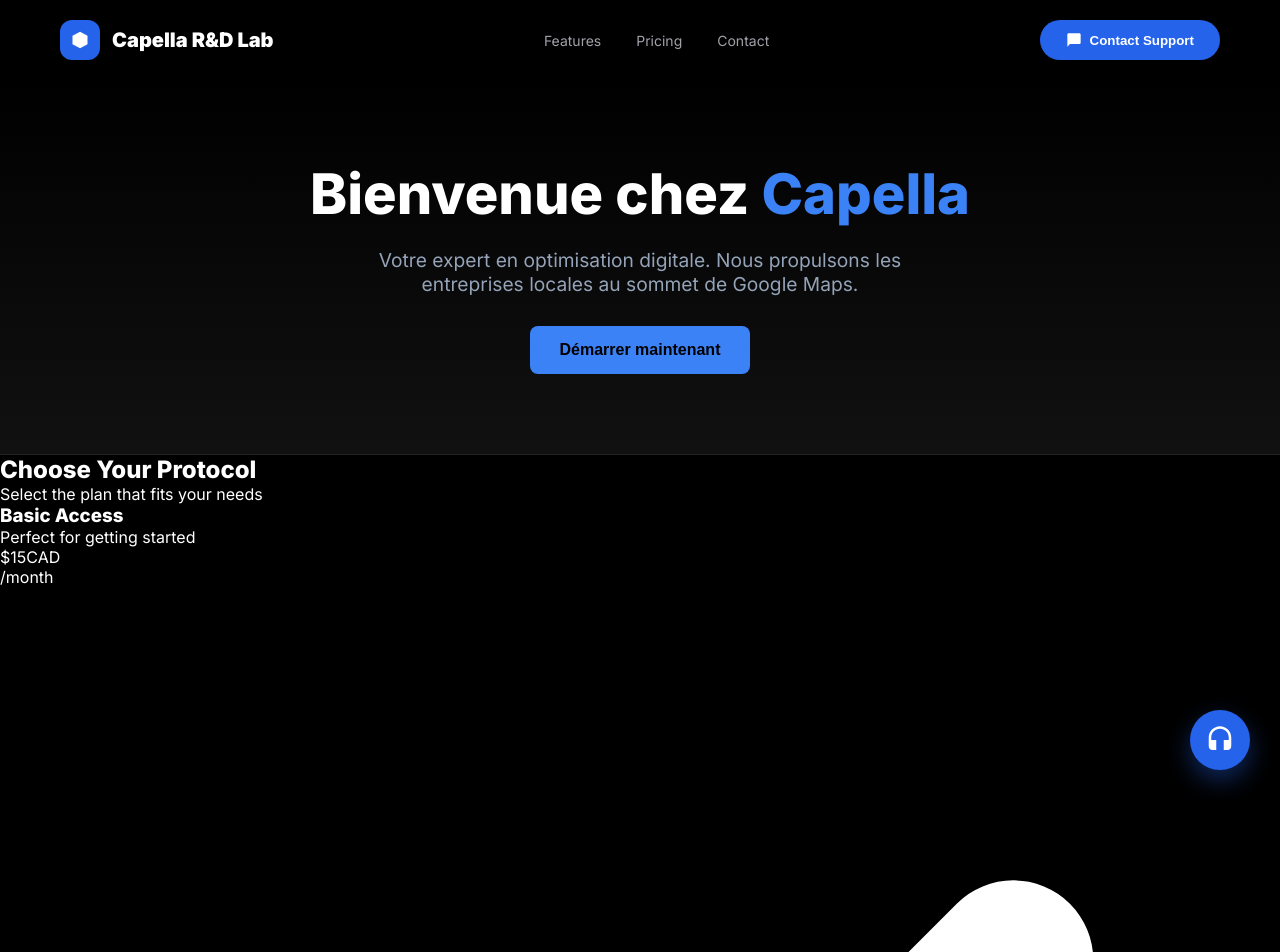
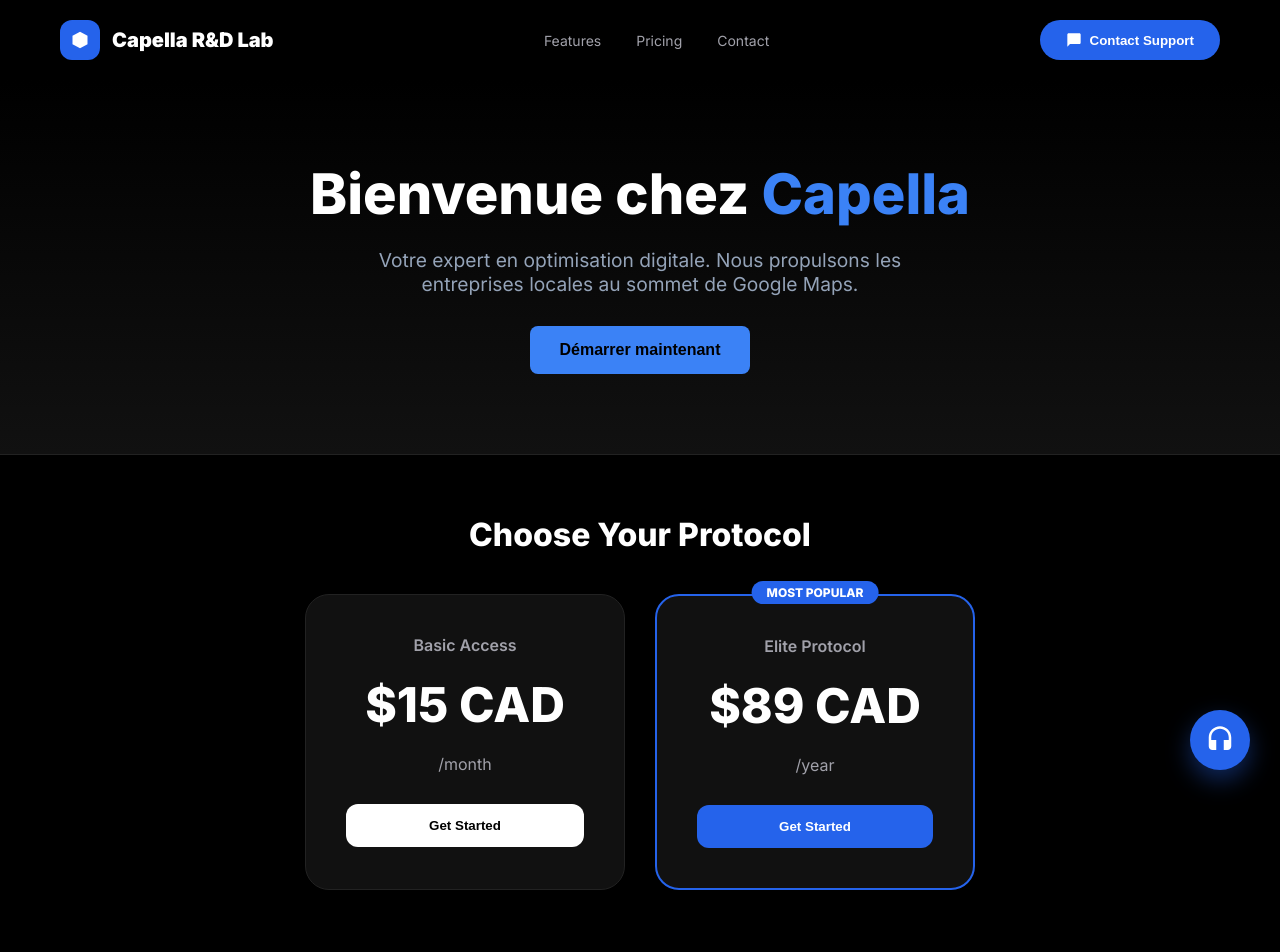
Before and after one commit to moh-tech244/capella-web, a React (Vite) app: page / in a window 1280 px wide. Shown: the top 952 px of the page. Built offline with nearby package versions, Linux system fonts and the light colour scheme.

Commit message:
Update Pricing.tsx

```diff
--- a/src/components/Pricing.tsx
+++ b/src/components/Pricing.tsx
@@ -1,105 +1,87 @@
 import React from 'react';
 
-const PRICING_DATA = [
-  {
-    title: "Basic Access",
-    price: "15",
-    currency: "CAD",
-    period: "/month",
-    description: "Perfect for getting started",
-    features: ["1 Month Access", "4K Quality", "Standard Support", "5,000 Channels"],
-    buttonText: "Get Started",
-    highlight: false
-  },
-  {
-    title: "Standard Pack",
-    price: "60",
-    currency: "CAD",
-    period: "/6 months",
-    description: "Most popular choice",
-    features: ["6 Months Access", "Priority Bandwidth", "24/7 Support", "10,000 Channels"],
-    buttonText: "Get Started",
-    highlight: true,
-    badge: "Most Popular"
-  },
-  {
-    title: "Elite Protocol",
-    price: "89",
-    currency: "CAD",
-    period: "/year",
-    description: "Maximum performance",
-    features: ["12 Months + 1 Free", "Maximum Stability", "Instant Activation", "15,000 Channels"],
-    buttonText: "Get Started",
-    highlight: false
-  }
-];
+export default function Pricing() {
+  return (
+    <section style={{ padding: '60px 20px', textAlign: 'center' }}>
+      <h2 style={{ fontSize: '32px', fontWeight: '800', marginBottom: '40px' }}>
+        Choose Your Protocol
+      </h2>
 
-const PricingCard = ({ plan }) => (
-  <div className={`relative flex flex-col p-8 rounded-3xl border transition-all duration-300 ${
-    plan.highlight
-    ? 'border-blue-600 bg-zinc-900/40 shadow-[0_0_30px_rgba(37,99,235,0.2)] scale-105 z-10'
-    : 'border-zinc-800 bg-zinc-900/20 hover:border-zinc-700'
-  }`}>
-    {plan.highlight && (
-      <div className="absolute -top-4 left-1/2 -translate-x-1/2 bg-blue-600 text-white text-[10px] font-bold px-4 py-1.5 rounded-full uppercase tracking-widest shadow-lg">
-        {plan.badge}
+      <div style={{
+        display: 'flex',
+        justifyContent: 'center',
+        gap: '30px',
+        flexWrap: 'wrap',
+        maxWidth: '1100px',
+        margin: '0 auto'
+      }}>
+        {/* Carte Basic Access */}
+        <div style={{
+          backgroundColor: '#111',
+          border: '1px solid #222',
+          borderRadius: '24px',
+          padding: '40px',
+          width: '320px',
+          textAlign: 'center'
+        }}>
+          <p style={{ color: '#a1a1aa', fontWeight: '600', marginBottom: '10px' }}>Basic Access</p>
+          <h3 style={{ fontSize: '48px', fontWeight: '800', margin: '20px 0' }}>$15 CAD</h3>
+          <p style={{ color: '#a1a1aa', marginBottom: '30px' }}>/month</p>
+          <button style={{
+            width: '100%',
+            padding: '14px',
+            borderRadius: '12px',
+            border: 'none',
+            fontWeight: '700',
+            cursor: 'pointer',
+            backgroundColor: 'white',
+            color: 'black'
+          }}>
+            Get Started
+          </button>
+        </div>
+
+        {/* Carte Elite Protocol (Mise en avant) */}
+        <div style={{
+          backgroundColor: '#111',
+          border: '2px solid #2563eb',
+          borderRadius: '24px',
+          padding: '40px',
+          width: '320px',
+          textAlign: 'center',
+          position: 'relative'
+        }}>
+          <div style={{
+            position: 'absolute',
+            top: '-15px',
+            left: '50%',
+            transform: 'translateX(-50%)',
+            backgroundColor: '#2563eb',
+            color: 'white',
+            padding: '4px 15px',
+            borderRadius: '99px',
+            fontSize: '12px',
+            fontWeight: '700'
+          }}>
+            MOST POPULAR
+          </div>
+          <p style={{ color: '#a1a1aa', fontWeight: '600', marginBottom: '10px' }}>Elite Protocol</p>
+          <h3 style={{ fontSize: '48px', fontWeight: '800', margin: '20px 0' }}>$89 CAD</h3>
+          <p style={{ color: '#a1a1aa', marginBottom: '30px' }}>/year</p>
+          <button style={{
+            width: '100%',
+            padding: '14px',
+            borderRadius: '12px',
+            border: 'none',
+            fontWeight: '700',
+            cursor: 'pointer',
+            backgroundColor: '#2563eb',
+            color: 'white'
+          }}>
+            Get Started
+          </button>
+        </div>
       </div>
-    )}
-
-    <div className="mb-8">
-      <h3 className="text-xl font-bold text-white mb-1">{plan.title}</h3>
-      <p className="text-zinc-500 text-xs">{plan.description}</p>
-    </div>
-
-    <div className="mb-8">
-      <div className="flex items-baseline gap-1">
-        <span className="text-4xl font-black text-white">${plan.price}</span>
-        <span className="text-zinc-400 text-sm font-medium">{plan.currency}</span>
-      </div>
-      <div className="text-zinc-500 text-xs mt-1">{plan.period}</div>
-    </div>
-
-    <ul className="space-y-4 mb-10 flex-grow">
-      {plan.features.map((feature, i) => (
-        <li key={i} className="flex items-center gap-3 text-zinc-300 text-sm">
-          <div className="flex-shrink-0 w-5 h-5 rounded-full bg-blue-600/20 flex items-center justify-center">
-            <svg className="w-3 h-3 text-blue-500" fill="none" stroke="currentColor" viewBox="0 0 24 24">
-              <path strokeLinecap="round" strokeLinejoin="round" strokeWidth="3" d="M5 13l4 4L19 7" />
-            </svg>
-          </div>
-          {feature}
-        </li>
-      ))}
-    </ul>
-
-    <button className={`w-full py-4 rounded-xl font-bold transition-all flex items-center justify-center gap-2 group ${
-      plan.highlight
-      ? 'bg-blue-600 text-white hover:bg-blue-500 shadow-lg shadow-blue-900/20'
-      : 'bg-zinc-800 text-white hover:bg-zinc-700'
-    }`}>
-      {plan.buttonText}
-      <svg className="w-4 h-4 transition-transform group-hover:translate-x-1" fill="none" stroke="currentColor" viewBox="0 0 24 24">
-        <path strokeLinecap="round" strokeLinejoin="round" strokeWidth="2" d="M14 5l7 7m0 0l-7 7m7-7H3" />
-      </svg>
-    </button>
-  </div>
-);
-
-export default function CapellaLabs() {
-  return (
-    <div className="min-h-screen bg-black text-white py-24 px-4 font-sans">
-      <div className="max-w-6xl mx-auto text-center mb-20">
-        <h2 className="text-4xl md:text-6xl font-black tracking-tighter mb-4 uppercase">
-          Choose Your <span className="text-blue-600">Protocol</span>
-        </h2>
-        <p className="text-zinc-500 text-lg">Select the plan that fits your needs</p>
-      </div>
-
-      <div className="max-w-6xl mx-auto grid md:grid-cols-3 gap-8 items-center">
-        {PRICING_DATA.map((plan, index) => (
-          <PricingCard key={index} plan={plan} />
-        ))}
-      </div>
-    </div>
+    </section>
   );
 }
```
